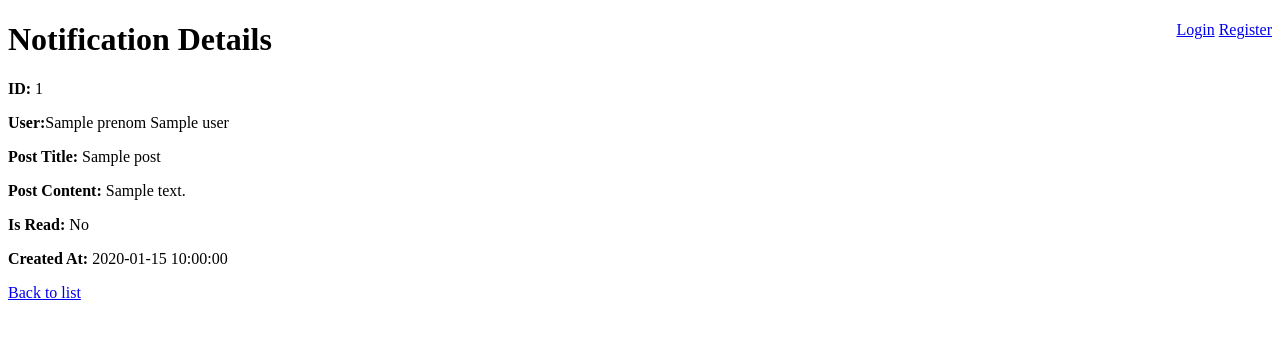
After one commit to bpuibusque/projetSymfony, a Symfony app: template back/templates/notification/show.html.twig in a window 1280 px wide. The commit adds this page. Shown: the top 339 px of the page. Run offline with Twig, Linux system fonts and the light colour scheme; the template is opened without the code that fills it: most values are stand-ins (such as "Sample title", 1, 10 or a date in 2020); style sheets or scripts are compiled from the project's sources; some libraries are stand-ins or nearby versions.

Commit message:
Ajout du notification controller

```diff
--- a/back/src/Form/NotificationType.php
+++ b/back/src/Form/NotificationType.php
@@ -21,11 +21,11 @@ class NotificationType extends AbstractType
             ])
             ->add('user', EntityType::class, [
                 'class' => User::class,
-'choice_label' => 'id',
+                'choice_label' => 'id',
             ])
             ->add('post', EntityType::class, [
                 'class' => Post::class,
-'choice_label' => 'id',
+                'choice_label' => 'id',
             ])
         ;
     }
--- a/back/templates/notification/index.html.twig
+++ b/back/templates/notification/index.html.twig
@@ -17,4 +17,5 @@
         <li>Your template at <code>D:/Projet Symfony/projetSymfony/templates/notification/index.html.twig</code></li>
     </ul>
 </div>
+<a href="{{ path('notification_new') }}">Create new</a>
 {% endblock %}
--- /dev/null
+++ b/back/templates/notification/show.html.twig
@@ -0,0 +1,18 @@
+{% extends 'base.html.twig' %}
+
+{% block title %}Notification{% endblock %}
+
+{% block body %}
+    <h1>Notification Details</h1>
+
+    <div class="notification-details">
+        <p><strong>ID:</strong> {{ notification.id }}</p>
+        <p><strong>User:</strong>{{ notification.user.prenom }} {{ notification.user.nom }}</p>
+        <p><strong>Post Title:</strong> {{ notification.post.title }}</p>
+        <p><strong>Post Content:</strong> {{ notification.post.content }}</p>
+        <p><strong>Is Read:</strong> {{ notification.isRead ? 'Yes' : 'No' }}</p>
+        <p><strong>Created At:</strong> {{ notification.createdAt|date('Y-m-d H:i:s') }}</p>
+    </div>
+
+    <a href="{{ path('notification_index') }}" class="btn btn-primary">Back to list</a>
+{% endblock %}
```
Also changed, not shown: back/src/Controller/NotificationController.php (+46 -1 lines), back/templates/notification/new.html.twig (added, +12 -0 lines).
